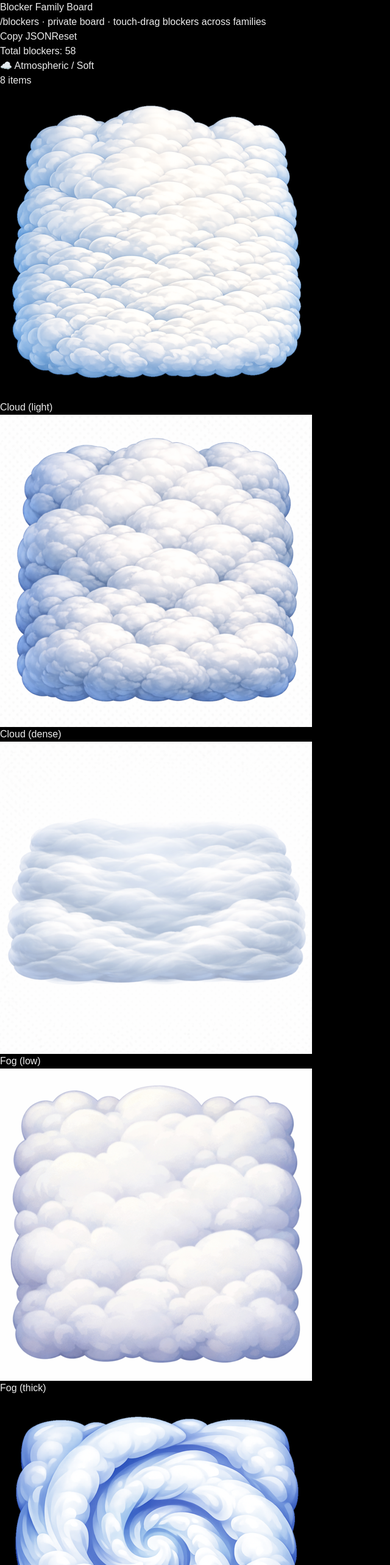
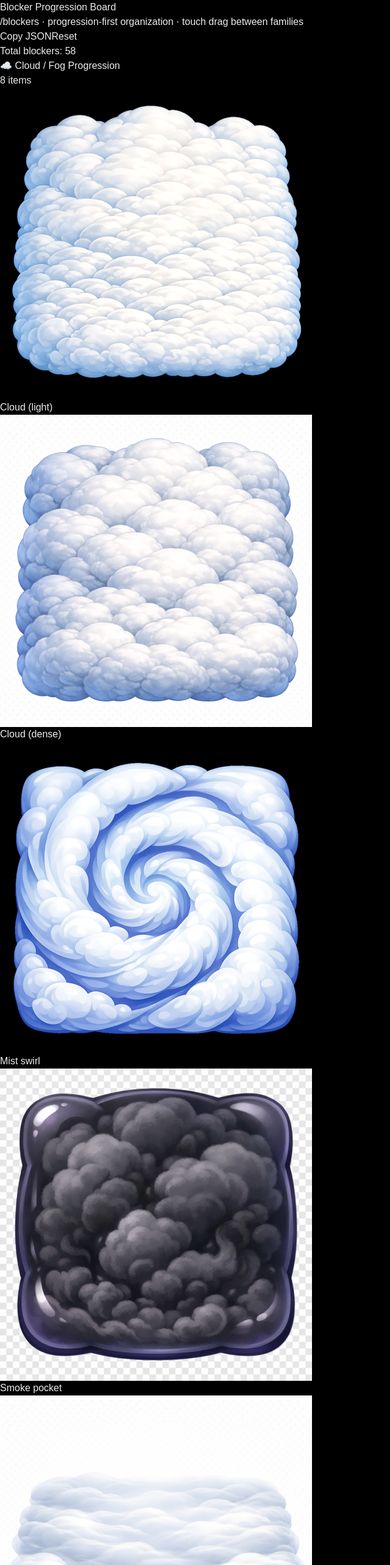
Before and after one commit to bretlindquist/bretlindquist.com2025, a Next.js app: page /blockers in a window 1280 px wide. Shown: the top 2566 px of the page at 61% size, without its empty margins (0-640 px from the left). Built offline with nearby package versions, Linux system fonts and the light colour scheme.

Commit message:
fix(blockers): progression-first families and robust touch drag drop

```diff
--- a/src/app/blockers/page.tsx
+++ b/src/app/blockers/page.tsx
@@ -5,21 +5,126 @@ import { useMemo, useState } from "react";
 type Family = { id: string; label: string; color: string; icon: string; blockers: string[] };
 type BoardState = Record<string, string[]>;
 
+// Recalibrated into progression families (not broad categories)
 const FAMILIES: Family[] = [
-  { id: "atmospheric", label: "Atmospheric / Soft", color: "from-sky-500/30 to-indigo-500/30", icon: "☁️", blockers: ["Cloud (light)", "Cloud (dense)", "Fog (low)", "Fog (thick)", "Mist swirl", "Smoke pocket", "Toxic haze", "Storm cloud (charged)"] },
-  { id: "hard_surface", label: "Hard Surface", color: "from-orange-500/30 to-stone-600/30", icon: "🧱", blockers: ["Brick wall", "Cracked brick", "Concrete slab", "Cracked concrete", "Stone block", "Cracked stone", "Marble tile", "Fractured marble"] },
-  { id: "frozen", label: "Frozen", color: "from-cyan-400/30 to-blue-500/30", icon: "🧊", blockers: ["Ice thin", "Ice medium", "Ice thick", "Frosted glass", "Cracked ice (stage 1)", "Cracked ice (stage 2)", "Shattering ice (clear state)"] },
-  { id: "metal_cage", label: "Metal / Cage", color: "from-zinc-400/30 to-slate-600/30", icon: "⛓️", blockers: ["Cage (light bars)", "Cage (heavy bars)", "Rusty cage", "Locked cage", "Electrified cage", "Reinforced crate cage"] },
-  { id: "sticky", label: "Sticky / Goo", color: "from-lime-400/30 to-emerald-600/30", icon: "🟢", blockers: ["Honey blob", "Syrup pool", "Slime patch", "Tar blob", "Webbed tile", "Vines wrap"] },
-  { id: "magic", label: "Crystal / Magic", color: "from-violet-500/30 to-fuchsia-500/30", icon: "🔮", blockers: ["Crystal shell", "Cracked crystal", "Corrupted crystal", "Rune seal", "Arcane barrier", "Void bubble"] },
-  { id: "mechanical", label: "Mechanical", color: "from-gray-500/30 to-neutral-700/30", icon: "⚙️", blockers: ["Steel plate", "Bolted plate", "Gear lock", "Valve gate", "Laser grid", "Pressure gate"] },
-  { id: "terrain", label: "Terrain", color: "from-amber-500/30 to-green-700/30", icon: "🪨", blockers: ["Mud tile", "Sand pile", "Gravel chunk", "Moss rock", "Root knot", "Thorn cluster"] },
-  { id: "darkness", label: "Darkness Family", color: "from-purple-600/40 to-indigo-900/40", icon: "🌒", blockers: ["Darkness pulse (intact veil)", "Darkness hardened shell", "Darkness cracked A (stage 1)", "Darkness cracked B (stage 2)", "Darkness shatter clear"] },
+  {
+    id: "cloud_progression",
+    label: "Cloud / Fog Progression",
+    color: "from-sky-500/30 to-indigo-500/30",
+    icon: "☁️",
+    blockers: [
+      "Cloud (light)",
+      "Cloud (dense)",
+      "Mist swirl",
+      "Smoke pocket",
+      "Fog (low)",
+      "Fog (thick)",
+      "Storm cloud (charged)",
+      "Toxic haze",
+    ],
+  },
+  {
+    id: "ice_progression",
+    label: "Water / Ice Progression",
+    color: "from-cyan-400/30 to-blue-500/30",
+    icon: "🧊",
+    blockers: [
+      "Frosted glass",
+      "Ice thin",
+      "Ice medium",
+      "Ice thick",
+      "Cracked ice (stage 1)",
+      "Cracked ice (stage 2)",
+      "Shattering ice (clear state)",
+    ],
+  },
+  {
+    id: "stone_progression",
+    label: "Brick / Stone / Concrete",
+    color: "from-orange-500/30 to-stone-600/30",
+    icon: "🧱",
+    blockers: [
+      "Brick wall",
+      "Cracked brick",
+      "Concrete slab",
+      "Cracked concrete",
+      "Stone block",
+      "Cracked stone",
+      "Marble tile",
+      "Fractured marble",
+    ],
+  },
+  {
+    id: "cage_progression",
+    label: "Cage / Lock Progression",
+    color: "from-zinc-400/30 to-slate-700/30",
+    icon: "⛓️",
+    blockers: [
+      "Cage (light bars)",
+      "Cage (heavy bars)",
+      "Rusty cage",
+      "Locked cage",
+      "Electrified cage",
+      "Reinforced crate cage",
+      "Gear lock",
+      "Valve gate",
+      "Pressure gate",
+      "Steel plate",
+      "Bolted plate",
+      "Laser grid",
+    ],
+  },
+  {
+    id: "goo_progression",
+    label: "Goo / Sticky Growth",
+    color: "from-lime-400/30 to-emerald-700/30",
+    icon: "🟢",
+    blockers: [
+      "Honey blob",
+      "Syrup pool",
+      "Slime patch",
+      "Tar blob",
+      "Webbed tile",
+      "Vines wrap",
+    ],
+  },
+  {
+    id: "arcane_progression",
+    label: "Crystal / Arcane Progression",
+    color: "from-violet-500/30 to-fuchsia-600/30",
+    icon: "🔮",
+    blockers: [
+      "Crystal shell",
+      "Cracked crystal",
+      "Corrupted crystal",
+      "Rune seal",
+      "Arcane barrier",
+      "Void bubble",
+    ],
+  },
+  {
+    id: "darkness_progression",
+    label: "Darkness Progression",
+    color: "from-purple-600/40 to-indigo-900/40",
+    icon: "🌒",
+    blockers: [
+      "Darkness pulse (intact veil)",
+      "Darkness hardened shell",
+      "Darkness cracked A (stage 1)",
+      "Darkness cracked B (stage 2)",
+      "Darkness shatter clear",
+    ],
+  },
+  {
+    id: "terrain_progression",
+    label: "Terrain / Roots",
+    color: "from-amber-500/30 to-green-700/30",
+    icon: "🪨",
+    blockers: ["Mud tile", "Sand pile", "Gravel chunk", "Moss rock", "Root knot", "Thorn cluster"],
+  },
 ];
 
-const STORAGE_KEY = "blockers-board-v2";
-
-const familyById = Object.fromEntries(FAMILIES.map((f) => [f.id, f])) as Record<string, Family>;
+const STORAGE_KEY = "blockers-board-v3";
 
 const imageMap: Record<string, string> = {
   "Cloud (light)": "/blockers/tiles/cloud_light.png",
@@ -54,6 +159,7 @@ const imageMap: Record<string, string> = {
   "Locked cage": "/blockers/tiles/cage_locked.png",
   "Electrified cage": "/blockers/tiles/cage_electrified.png",
   "Reinforced crate cage": "/blockers/tiles/cage_reinforced.png",
+  "Gear lock": "/blockers/tiles/gear_lock.png",
 
   "Honey blob": "/blockers/tiles/honey_blob.png",
   "Syrup pool": "/blockers/tiles/syrup_pool.png",
@@ -69,7 +175,6 @@ const imageMap: Record<string, string> = {
   "Arcane barrier": "/blockers/tiles/arcane_barrier.png",
   "Void bubble": "/blockers/tiles/void_bubble.png",
 
-  "Gear lock": "/blockers/tiles/gear_lock.png",
   "Darkness pulse (intact veil)": "/blockers/tiles/darkness_pulse.png",
   "Darkness hardened shell": "/blockers/tiles/darkness_hardened.png",
   "Darkness cracked A (stage 1)": "/blockers/tiles/darkness_cracked_a.png",
@@ -101,6 +206,7 @@ export default function BlockersPage() {
   });
 
   const [dragging, setDragging] = useState<{ name: string; fromFamily: string } | null>(null);
+  const [touchTargetFamily, setTouchTargetFamily] = useState<string | null>(null);
 
   const total = useMemo(() => Object.values(board).reduce((sum, list) => sum + list.length, 0), [board]);
 
@@ -121,15 +227,23 @@ export default function BlockersPage() {
     if (!dragging) return;
     moveBlocker(dragging.name, dragging.fromFamily, toFamily);
     setDragging(null);
+    setTouchTargetFamily(null);
   };
 
-  const onTouchEndCard = (e: React.TouchEvent, name: string, fromFamily: string) => {
-    const touch = e.changedTouches[0];
-    const el = document.elementFromPoint(touch.clientX, touch.clientY) as HTMLElement | null;
+  const onTouchMoveCard = (e: React.TouchEvent) => {
+    const t = e.touches[0];
+    if (!t) return;
+    const el = document.elementFromPoint(t.clientX, t.clientY) as HTMLElement | null;
     const zone = el?.closest("[data-family-drop]") as HTMLElement | null;
-    const toFamily = zone?.dataset.familyDrop;
-    if (toFamily) moveBlocker(name, fromFamily, toFamily);
+    setTouchTargetFamily(zone?.dataset.familyDrop || null);
+  };
+
+  const onTouchEndCard = () => {
+    if (dragging && touchTargetFamily) {
+      moveBlocker(dragging.name, dragging.fromFamily, touchTargetFamily);
+    }
     setDragging(null);
+    setTouchTargetFamily(null);
   };
 
   const reset = () => persist(initialState());
@@ -139,8 +253,8 @@ export default function BlockersPage() {
       <div className="max-w-[1700px] mx-auto">
         <div className="flex flex-wrap items-center justify-between gap-3 mb-5">
           <div>
-            <h1 className="text-2xl font-bold">Blocker Family Board</h1>
-            <p className="text-sm text-zinc-400">/blockers · private board · touch-drag blockers across families</p>
+            <h1 className="text-2xl font-bold">Blocker Progression Board</h1>
+            <p className="text-sm text-zinc-400">/blockers · progression-first organization · touch drag between families</p>
           </div>
           <div className="flex gap-2">
             <button className="px-3 py-2 rounded bg-zinc-800 hover:bg-zinc-700 text-sm" onClick={() => navigator.clipboard.writeText(JSON.stringify(board, null, 2))}>Copy JSON</button>
@@ -157,7 +271,7 @@ export default function BlockersPage() {
               data-family-drop={family.id}
               onDragOver={(e) => e.preventDefault()}
               onDrop={() => onDropToFamily(family.id)}
-              className="rounded-xl border border-zinc-800 bg-zinc-900/70 p-3"
+              className={`rounded-xl border p-3 ${touchTargetFamily === family.id ? "border-blue-400 bg-blue-950/20" : "border-zinc-800 bg-zinc-900/70"}`}
             >
               <header className={`rounded-lg bg-gradient-to-r ${family.color} p-2 mb-3`}>
                 <h2 className="font-semibold text-sm">{family.icon} {family.label}</h2>
@@ -172,8 +286,10 @@ export default function BlockersPage() {
                     onDragStart={() => setDragging({ name, fromFamily: family.id })}
                     onDragEnd={() => setDragging(null)}
                     onTouchStart={() => setDragging({ name, fromFamily: family.id })}
-                    onTouchEnd={(e) => onTouchEndCard(e, name, family.id)}
+                    onTouchMove={onTouchMoveCard}
+                    onTouchEnd={onTouchEndCard}
                     className={`rounded-lg border border-zinc-700 bg-zinc-800 p-2 ${dragging?.name === name ? "ring-2 ring-blue-400" : ""}`}
+                    style={{ touchAction: "none" }}
                   >
                     <div className="flex flex-col gap-2">
                       <div className="aspect-square rounded-md overflow-hidden bg-zinc-700/40">
```
